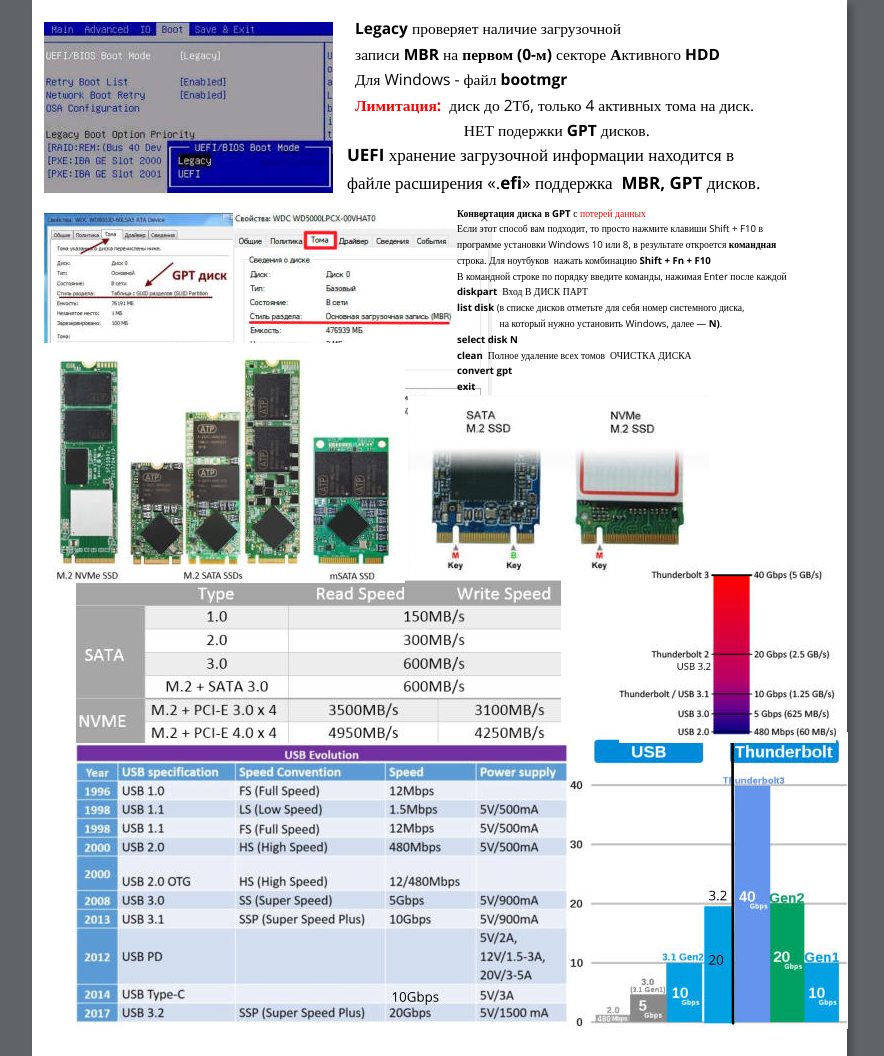
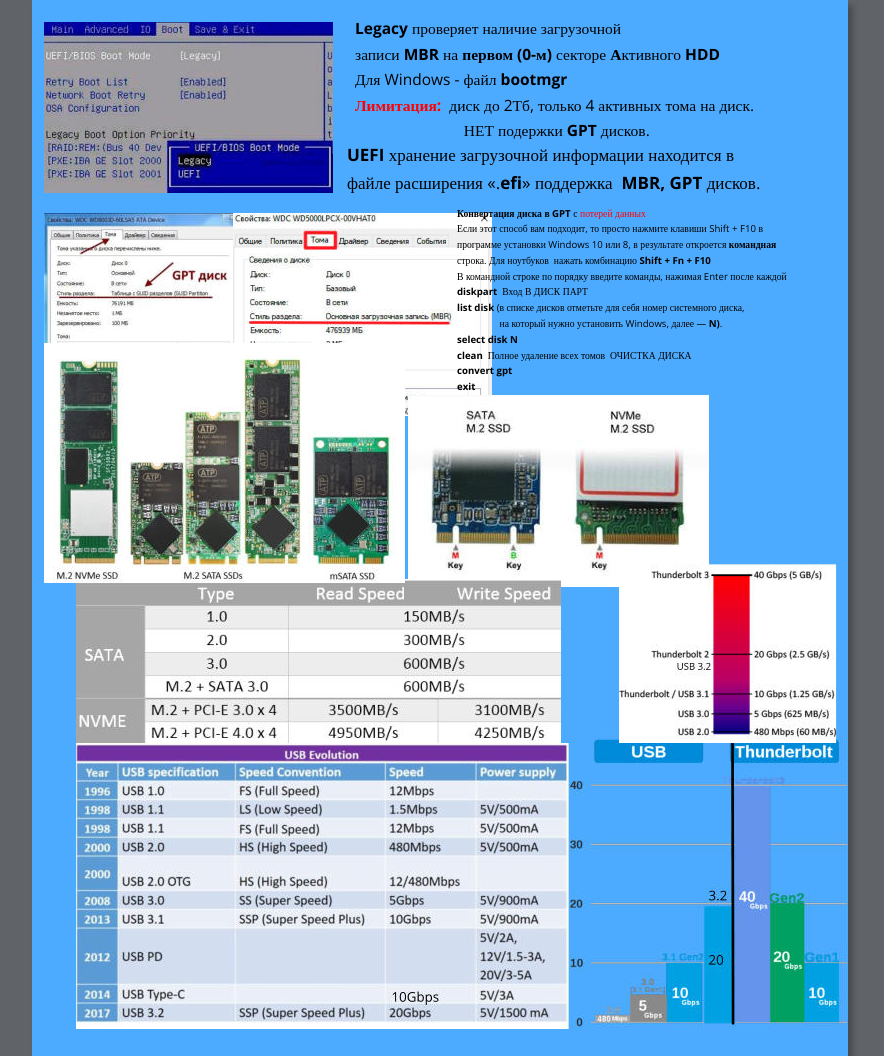
Before and after one commit to newrssn/newrssn.github.io, a plain HTML site: page index.htm in a window 1280 px wide. Shown: the whole page, without its empty margins (200-1084 px from the left). Drawn offline with nearby package versions, Linux system fonts and the light colour scheme.

Commit message:
blue back

```diff
--- a/index.htm
+++ b/index.htm
@@ -40,7 +40,14 @@
 <div id="xr_td" class="xr_td">
 <div class="xr_app xr_page0 xr_bgn_0_0_0" id="xr_page0" style="height: 1056px; left:0px;">
 <div id="xr_page_1"></div>
-<div class="xr_apb xr_pp" style="width: 815px; height: 1056px; top:0px; left:0px; background-color: white; box-shadow: 5px 5px 6px rgba(0,0,0,0.25);"></div>
+<div class="xr_ap xr_pp">
+ <!--[if lt IE 9]>
+ <img class="xr_ap" src="index_htm_files/10.png" alt="" title="" style="left: -2px; top: -2px; width: 830px; height: 1070px;"/>
+ <![endif]-->
+ <!--[if gte IE 9]><!-->
+ <span class="xr_ar" style="left: 0px; top: 0px; width: 816px; height: 1056px; box-shadow: 5px 5px 6px rgba(0,0,0,0.25); background-color: #4DABFF;"></span>
+ <!--<![endif]-->
+</div>
 <div id="xr_xrc1" class="xr_ap xr_xrc" style="width: 816px; height: 1056px; overflow:hidden;">
  <img class="xr_ap" id="UEFI-M" src="index_htm_files/1.jpg" alt="" title="" style="left: 12px; top: 22px; width: 289px; height: 171px;"/>
  <div class="Normal_text" style="position: absolute; left:323px; top:34px; width:449px; height:10px;font-size:11.65pt;color:#000000;">
@@ -72,13 +79,14 @@
  </div>
  <img class="xr_ap" src="index_htm_files/4.jpg" alt="" title="" style="left: 376px; top: 395px; width: 301px; height: 192px;"/>
  <img class="xr_ap" src="index_htm_files/5.jpg" alt="" title="" style="left: 44px; top: 579px; width: 485px; height: 164px;"/>
- <img class="xr_ap" src="index_htm_files/6.jpg" alt="10Gbps" title="" style="left: 44px; top: 743px; width: 493px; height: 286px;"/>
- <img class="xr_ap" src="index_htm_files/7.jpg" alt="20 3.2" title="" style="left: 529px; top: 732px; width: 297px; height: 297px;"/>
- <img class="xr_ap" src="index_htm_files/8.jpg" alt="USB 3.2" title="" style="left: 587px; top: 564px; width: 218px; height: 179px;"/>
+ <img class="xr_ap" src="index_htm_files/12.jpg" alt="10Gbps" title="" style="left: 44px; top: 743px; width: 493px; height: 286px;"/>
+ <img class="xr_ap" src="index_htm_files/13.jpg" alt="20 3.2" title="" style="left: 529px; top: 732px; width: 297px; height: 297px;"/>
+ <img class="xr_ap" src="index_htm_files/14.jpg" alt="USB 3.2" title="" style="left: 587px; top: 564px; width: 218px; height: 179px;"/>
  <img class="xr_ap" src="index_htm_files/9.jpg" alt="" title="" style="left: 12px; top: 343px; width: 361px; height: 240px;"/>
 </div>
 </div>
 </div>
 </div>
+<!--[if lt IE 7]><script type="text/javascript" src="index_htm_files/png.js"></script><![endif]-->
 </body>
 </html>
--- /dev/null
+++ b/index_htm_files/png.js
@@ -0,0 +1 @@
+function xr_png(){var vs = navigator.appVersion.split("MSIE");var v = parseFloat(vs[1]);if ((v >= 5.5) && (document.body.filters)){xr_xr.style.display="none";for(var i=0;i<document.images.length;i++){var img = document.images[i];if(img.className=="xr_ap"&&(img.width>1 || img.height<404)){var iN = img.src.toUpperCase();if (iN.substring(iN.length-3, iN.length) == "PNG"){var iT = "title='"+img.title+"' alt='"+img.alt+"' ";if (img.id) iT = iT+"id='"+img.id+"' ";var iS = "display:inline-block; position:absolute; border:none;"+img.style.cssText;if (img.parentElement.href) iS = "cursor:hand;"+iS;var re=/\{[\s\S]*?\}/;var xx=" "+img.onmousemove;if(xx.match(re)) iT=iT+' onmousemove="'+xx.match(re)+'"';xx=" "+img.onmouseover;if(xx.match(re)) iT=iT+' onmouseover="'+xx.match(re)+'"';xx=" "+img.onmouseout;if(xx.match(re)) iT=iT+' onmouseout="'+xx.match(re)+'"';xx=" "+img.onclick;if(xx.match(re)) iT=iT+' onclick="'+xx.match(re)+'"';var r = "<img " + iT+"src=\"index_htm_files/0.gif\" style=\"" + iS + ";"+ "filter:progid:DXImageTransform.Microsoft.AlphaImageLoader"+ "(src=\'" + img.src + "\', sizingMethod='image');\"></img>";img.outerHTML = r;};};};xr_xr.style.display="block";};};xr_png();
```
Also changed, not shown: index_htm_files/0.gif (added), index_htm_files/10.png (added), index_htm_files/12.jpg (added), index_htm_files/13.jpg (added), index_htm_files/14.jpg (added), index_htm_files/6.jpg (deleted), index_htm_files/7.jpg (deleted), index_htm_files/8.jpg (deleted), index_htm_files/xr_files.txt.
